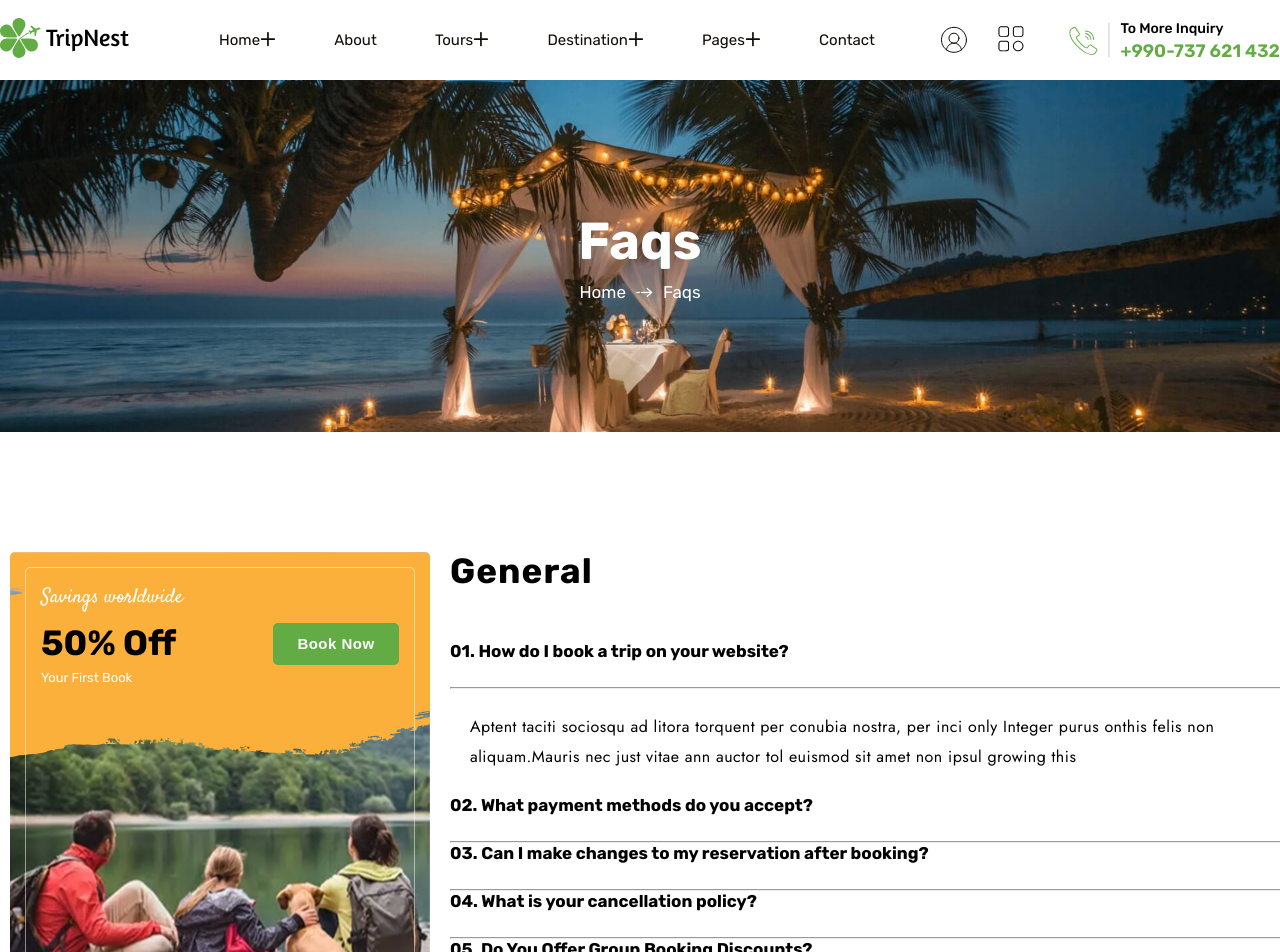
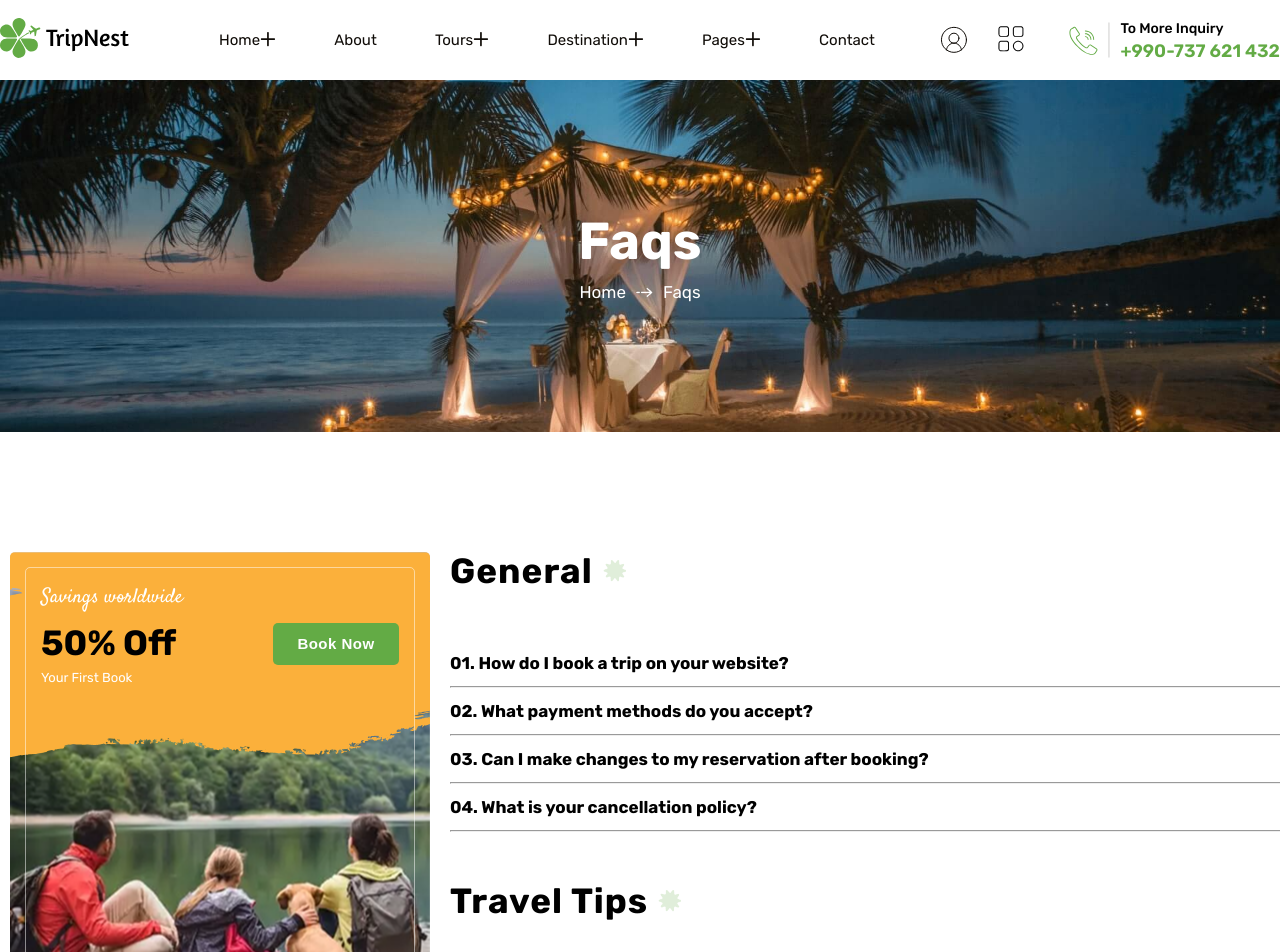
Before and after one commit to rashid-arf/TripNest, a Next.js app: page /faqs in a window 1280 px wide. Shown: the top 952 px of the page. Built offline with nearby package versions, Linux system fonts and the light colour scheme.

Commit message:
WIP FAQS

```diff
--- a/src/components/Faqs/Faqs.module.scss
+++ b/src/components/Faqs/Faqs.module.scss
@@ -13,7 +13,6 @@
     border-radius: 5px;
     padding: 15px;
     position: relative;
-
 
     &Content {
       display: flex;
@@ -35,21 +34,18 @@
         padding: 0;
         margin-top: 40px;
         cursor: pointer;
-
       }
 
       &Title {
         color: var(--main-bg-color);
         font-family: var(--font-satisfy-mono), sans-serif;
         font-size: 20px;
-
       }
 
       &Discount {
         font-weight: 700;
         font-size: 35px;
         margin-top: 10px;
-
       }
 
       &Text {
@@ -74,12 +70,44 @@
     flex-direction: column;
     width: 860px;
 
+    &Top {
+      display: flex;
+      align-items: center;
+      gap: 10px;
+      height: 38px;
+      margin-bottom: 50px;
+
       &Title {
         font-size: 35px;
         font-weight: 700;
         line-height: 38.5px;
         letter-spacing: 1.05px;
-    margin-bottom: 50px;
+      }
+
+      &Tips {
+        display: flex;
+        align-items: center;
+        gap: 10px;
+        height: 38px;
+        margin: 50px 0;
+      }
+    }
+
+    &Item {
+      display: flex;
+      align-items: center;
+      justify-content: space-between;
+      height: 46px;
+      cursor: pointer; // 👈 додав курсор
+      transition: color 0.3s;
+
+      &:hover {
+        color: var(--main-color-accent);
+      }
+
+      &Title {
+        font-size: 17px;
+      }
     }
 
     &Text {
@@ -87,18 +115,18 @@
       line-height: 30.4px;
       letter-spacing: 0.48px;
       font-family: var(--font-jost-mono), sans-serif;
-    margin: 23px 20px;
-  }
+      margin: 0 20px;
 
-  &Item {
-    display: flex;
-    align-items: flex-start;
-    justify-content: space-between;
-    height: 46px;
+      // ❗️ Анімація
+      max-height: 0;
+      overflow: hidden;
+      opacity: 0;
+      transition: max-height 0.4s ease, opacity 0.3s ease, margin 0.3s ease;
 
-&Title {
-  font-size: 17px;
-
+      &.isOpen {
+        max-height: 300px; // обмеження (можна збільшити)
+        opacity: 1;
+        margin: 23px 20px; // тільки коли відкрито
       }
     }
   }
--- a/src/components/Faqs/Faqs.tsx
+++ b/src/components/Faqs/Faqs.tsx
@@ -1,12 +1,75 @@
-import { FC } from 'react';
+'use client';
+
+import { FC, useState } from 'react';
 import styles from './Faqs.module.scss';
 import Image from 'next/image';
 import MaskBanner from '@/assets/images/MaskBanner.png';
 import { DefaultButton } from '@/components/common/DefaultButton/DefaultButton';
+import titleMask from '@/assets/images/titleMask.png';
+
+const faqs = [
+  {
+    id: 1,
+    question: '01. How do I book a trip on your website?',
+    answer:
+      'Aptent taciti sociosqu ad litora torquent per conubia nostra, per inci only Integer purus onthis felis non aliquam...',
+  },
+  {
+    id: 2,
+    question: '02. What payment methods do you accept?',
+    answer: 'We accept Visa, MasterCard, PayPal and other common payment methods.',
+  },
+  {
+    id: 3,
+    question: '03. Can I make changes to my reservation after booking?',
+    answer: 'Yes, you can change your reservation by contacting support at least 24h before.',
+  },
+  {
+    id: 4,
+    question: '04. What is your cancellation policy?',
+    answer: 'Free cancellation up to 48h before departure.',
+  },
+];
+
+const tips = [
+  {
+    id: 1,
+    question: '01. What Is Your Payment Schedule And Process?',
+    answer:
+      'Aptent taciti sociosqu ad litora torquent per conubia nostra, per inci only Integer purus onthis felis non aliquam. Mauris nec just vitae ann auctor tol euismod sit amet non ipsul growing this',
+  },
+  {
+    id: 2,
+    question: '02. Are There Any Additional Fees Or Surcharges?',
+    answer: 'We accept Visa, MasterCard, PayPal and other common payment methods.',
+  },
+  {
+    id: 3,
+    question: '03. Can I Transfer My Reservation To Another Person?',
+    answer: 'Yes, you can change your reservation by contacting support at least 24h before.',
+  },
+  {
+    id: 4,
+    question: '04. Can I Request A Private Tour For My Group?',
+    answer: 'Free cancellation up to 48h before departure.',
+  },
+  {
+    id: 5,
+    question: '05. Do You Offer Special Rates For Group Bookings?',
+    answer: 'Free cancellation up to 48h before departure.',
+  },
+];
 
 export const Faqs: FC = () => {
+  const [activeIndex, setActiveIndex] = useState<number | null>(null);
+
+  const toggleFaq = (id: number) => {
+    setActiveIndex(activeIndex === id ? null : id);
+  };
+
   return (
     <div className={styles.Faqs}>
+      {/* Банер */}
       <div className={styles.FaqsBannerCard}>
         <div className={styles.FaqsBannerCardContent}>
           <div>
@@ -18,42 +81,61 @@ export const Faqs: FC = () => {
         </div>
         <Image src={MaskBanner} alt="mask-banner" className={styles.FaqsBannerCardMask} />
       </div>
+
+      {/* Питання */}
       <div className={styles.FaqsQuestions}>
-        <h2 className={styles.FaqsQuestionsTitle}>General</h2>
-        <div className={styles.FaqsQuestionsItem}>
-          <h3 className={styles.FaqsQuestionsItemTitle}>
-            01. How do I book a trip on your website?
-          </h3>
-          <p>-</p>
+        <div className={styles.FaqsQuestionsTop}>
+          <h2 className={styles.FaqsQuestionsTopTitle}>General</h2>
+          <Image src={titleMask} alt="title-mask" />
         </div>
-        <hr />
-        <p className={styles.FaqsQuestionsText}>
-          Aptent taciti sociosqu ad litora torquent per conubia nostra, per inci only Integer purus
-          onthis felis non aliquam.Mauris nec just vitae ann auctor tol euismod sit amet non ipsul
-          growing this
-        </p>
-        <div className={styles.FaqsQuestionsItem}>
-          <h3 className={styles.FaqsQuestionsItemTitle}>02. What payment methods do you accept?</h3>
-          <p>+</p>
+        {faqs.map((faq) => (
+          <div key={faq.id}>
+            <div
+              className={styles.FaqsQuestionsItem}
+              onClick={() => toggleFaq(faq.id)}
+              style={{ cursor: 'pointer' }}
+            >
+              <h3 className={styles.FaqsQuestionsItemTitle}>{faq.question}</h3>
+              <p>{activeIndex === faq.id ? '-' : '+'}</p>
+            </div>
+            {activeIndex === faq.id && (
+              <p
+                className={`${styles.FaqsQuestionsText} ${
+                  activeIndex === faq.id ? styles.isOpen : ''
+                }`}
+              >
+                {faq.answer}
+              </p>
+            )}
+            <hr />
+          </div>
+        ))}
+        <div className={styles.FaqsQuestionsTopTips}>
+          <h2 className={styles.FaqsQuestionsTopTitle}>Travel Tips</h2>
+          <Image src={titleMask} alt="title-mask" />
         </div>
-        <hr />
-        <div className={styles.FaqsQuestionsItem}>
-          <h3 className={styles.FaqsQuestionsItemTitle}>
-            03. Can I make changes to my reservation after booking?
-          </h3>
-          <p>+</p>
-        </div>
-        <hr />
-        <div className={styles.FaqsQuestionsItem}>
-          <h3 className={styles.FaqsQuestionsItemTitle}>04. What is your cancellation policy?</h3>
-          <p>+</p>
-        </div>
-        <hr />
-        <div className={styles.FaqsQuestionsItem}>
-          <h3 className={styles.FaqsQuestionsItemTitle}>05. Do You Offer Group Booking Discounts?</h3>
-          <p>+</p>
-        </div>
-        <hr />
+        {tips.map((faq) => (
+          <div key={faq.id}>
+            <div
+              className={styles.FaqsQuestionsItem}
+              onClick={() => toggleFaq(faq.id)}
+              style={{ cursor: 'pointer' }}
+            >
+              <h3 className={styles.FaqsQuestionsItemTitle}>{faq.question}</h3>
+              <p>{activeIndex === faq.id ? '-' : '+'}</p>
+            </div>
+            {activeIndex === faq.id && (
+              <p
+                className={`${styles.FaqsQuestionsText} ${
+                  activeIndex === faq.id ? styles.isOpen : ''
+                }`}
+              >
+                {faq.answer}
+              </p>
+            )}
+            <hr />
+          </div>
+        ))}
       </div>
     </div>
   );
```
Also changed, not shown: src/assets/images/titleMask.png (added). Lines whose indentation alone changed are shown as unchanged.
